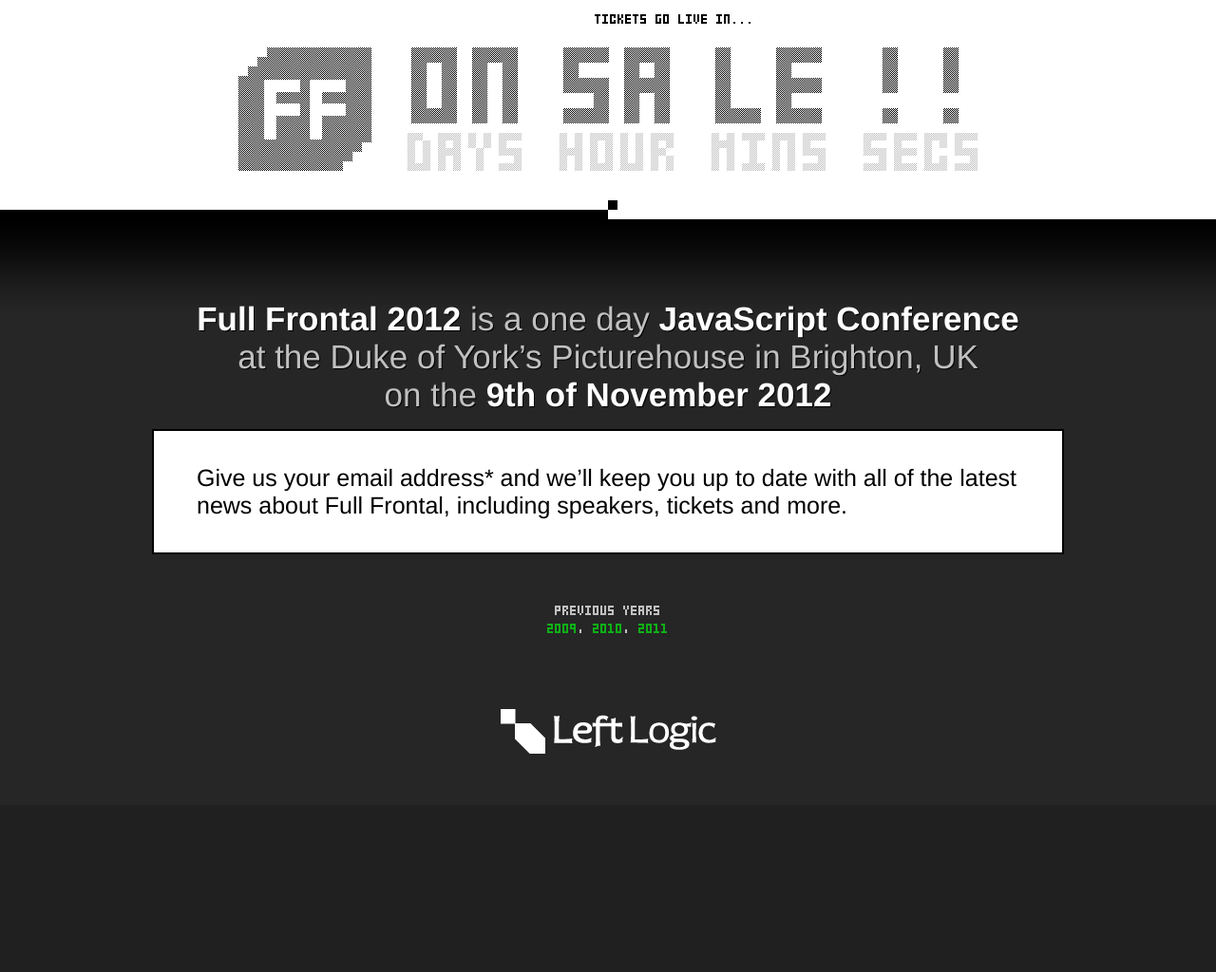
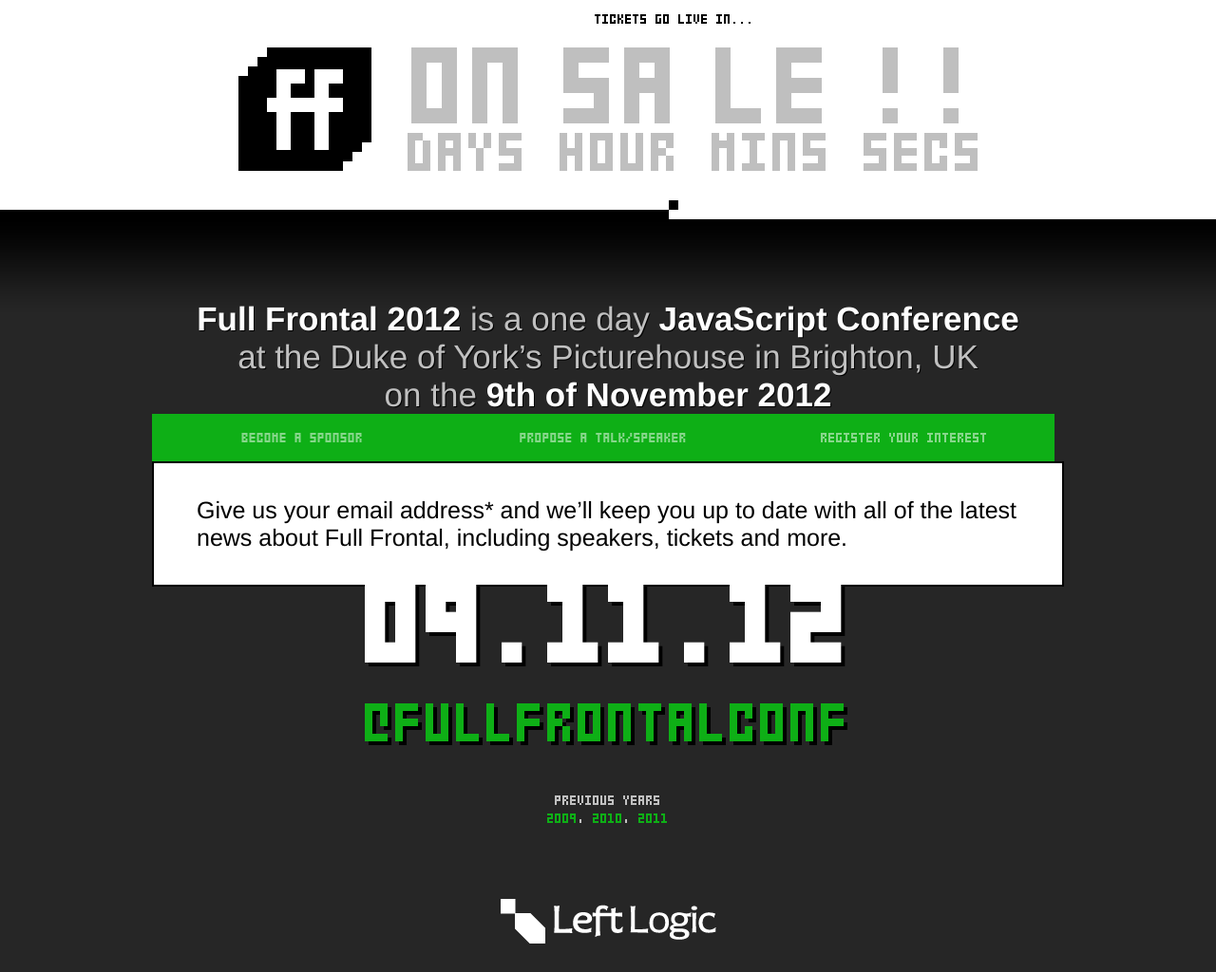
Before and after one commit to leftlogic/fullfrontal2012, a PHP site: page / in a window 1280 px wide. Shown: the top 1024 px of the page at 95% size. Before the commit the page ends 794 px from the top, so only its background shows below. Run offline with PHP 8.4, Linux system fonts and the light colour scheme.

Commit message:
removed dots from countdown, added in big date and twitter and started on tabbed sectiosn

```diff
--- a/phase2/fullfrontal.css
+++ b/phase2/fullfrontal.css
@@ -22,7 +22,7 @@ a {
   text-decoration: none;
 }
 a:hover {
-  text-decoration: underline;
+  color: #fff;
 }
 
 header {
@@ -47,13 +47,13 @@ header .ledge {
   background-image: url(/images/ledge.png);
   background-position: center bottom;
   background-repeat: repeat-x;
-  right: 50%;
+  right: 45%;
 }
 header .chip {
   background-image: url(/images/chip.png);
   background-position: left bottom;
   background-repeat: no-repeat;
-  left: 50%;
+  left: 55%;
 }
 header .wrapper {
   width: 778px;
@@ -75,6 +75,7 @@ header .logo {
   float: right;
   position: relative;
   overflow: hidden;
+  color: #bfbfbf;
 }
 #countdown div {
   float: left;
@@ -96,19 +97,21 @@ header .logo {
   font-size: 64px;
   text-transform: uppercase;
   text-align: center;
-  color: #bfbfbf;
 }
-#countdown .dots {
-  position: absolute;
-  width: 100%;
-  top: 0;
-  left: 0;
-  right: 0;
-  bottom: 0;
-  float: none;
-  margin: 0;
-  background-image: url(/images/dots.png);
+
+.date-twitter {
+  font-family: Xenon;
+  font-size: 128px;
+  text-align: center;
+  text-shadow: 4px 4px 0px #000;
 }
+.date {
+  color: #fff;
+}
+.twitter {
+  font-size: 64px;
+}
+
 footer {
   width: 960px;
   margin: 50px auto;
@@ -139,6 +142,26 @@ footer .previous {
 .lede strong {
   color: #fff;
 }
+.tabs {
+  font-family: Xenon;
+  font-size: 16px;
+  text-align: center;
+  margin: 0;
+  padding: 0;
+  overflow: hidden;
+}
+.tab {
+  width: 33%;
+  display: block;
+  float: left;
+  padding: 20px 0;
+  background-color: #0eaf16;
+  list-style-type: none;
+  color: #87d78b;
+}
+
+
+
 section {
   background: #fff;
   border: 2px solid #000;
--- a/phase2/index.html
+++ b/phase2/index.html
@@ -37,7 +37,6 @@
         <span class="value">LY</span>
         <span class="label"><abbr title="seconds">secs</abbr></span>
       </div>
-      <div class="dots"></div>
     </time>
   </div>
   </header>
@@ -46,10 +45,15 @@
     <p class="lede vevent">
       <strong class="summary">Full Frontal 2012</strong> is a one day <strong>JavaScript Conference</strong>
       <br>at the <span class="location">Duke of York’s Picturehouse in Brighton, UK </span>
-      <br>on the <time class="dtstart" title="2012-11-09T09:00"><strong>9th of November 2012</strong></time>
-    <p>
+      <br>on the <time class="dtstart" title="2012-11-09T09:00" datetime="2012-11-09T09:00"><strong>9th of November 2012</strong></time>
+    </p>
 
     <div>
+      <ul class="tabs">
+        <li class="tab">Become a sponsor</li>
+        <li class="tab">Propose a talk/speaker</li>
+        <li class="tab selected">Register your interest</li>
+      </ul>
       <section>
         <p>
           Give us your email address* and we’ll keep you up to date with all of
@@ -57,6 +61,13 @@
         </p>
       </section>
     </div>
+
+    <div class="date-twitter">
+      <time class="date" datetime="2012-11-09T09:00"><strong>09.11.12</strong></time>
+      <a class="twitter" href="https://twitter.com/fullfrontalconf" title="Follow Full Frontal on Twitter">@fullfrontalconf</a>
+    </div>
+
+
   </div></div>
 
   <footer>
```
Also changed, not shown: phase2/images/dots.png (deleted), phase2/images/logo.png.
